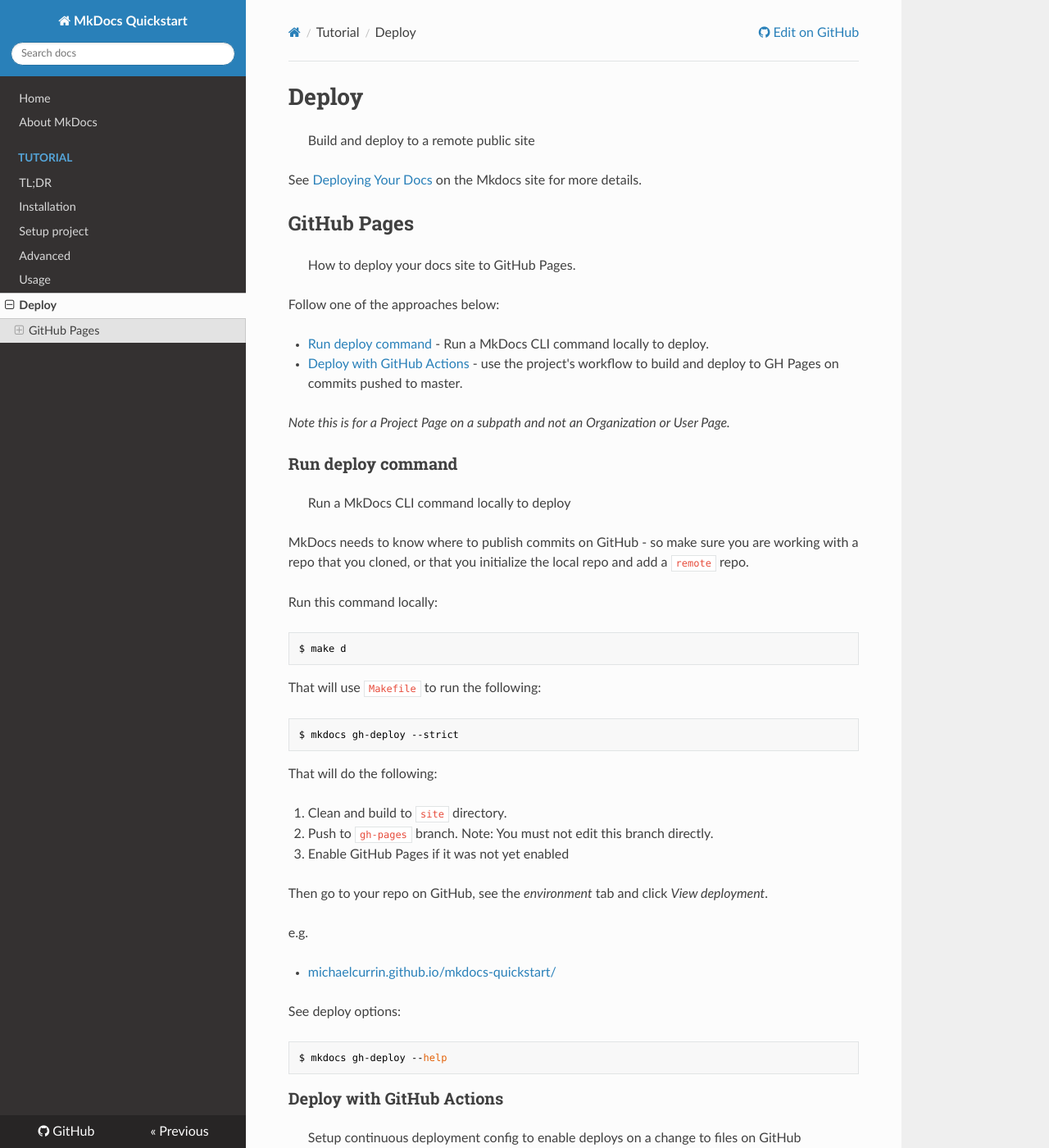
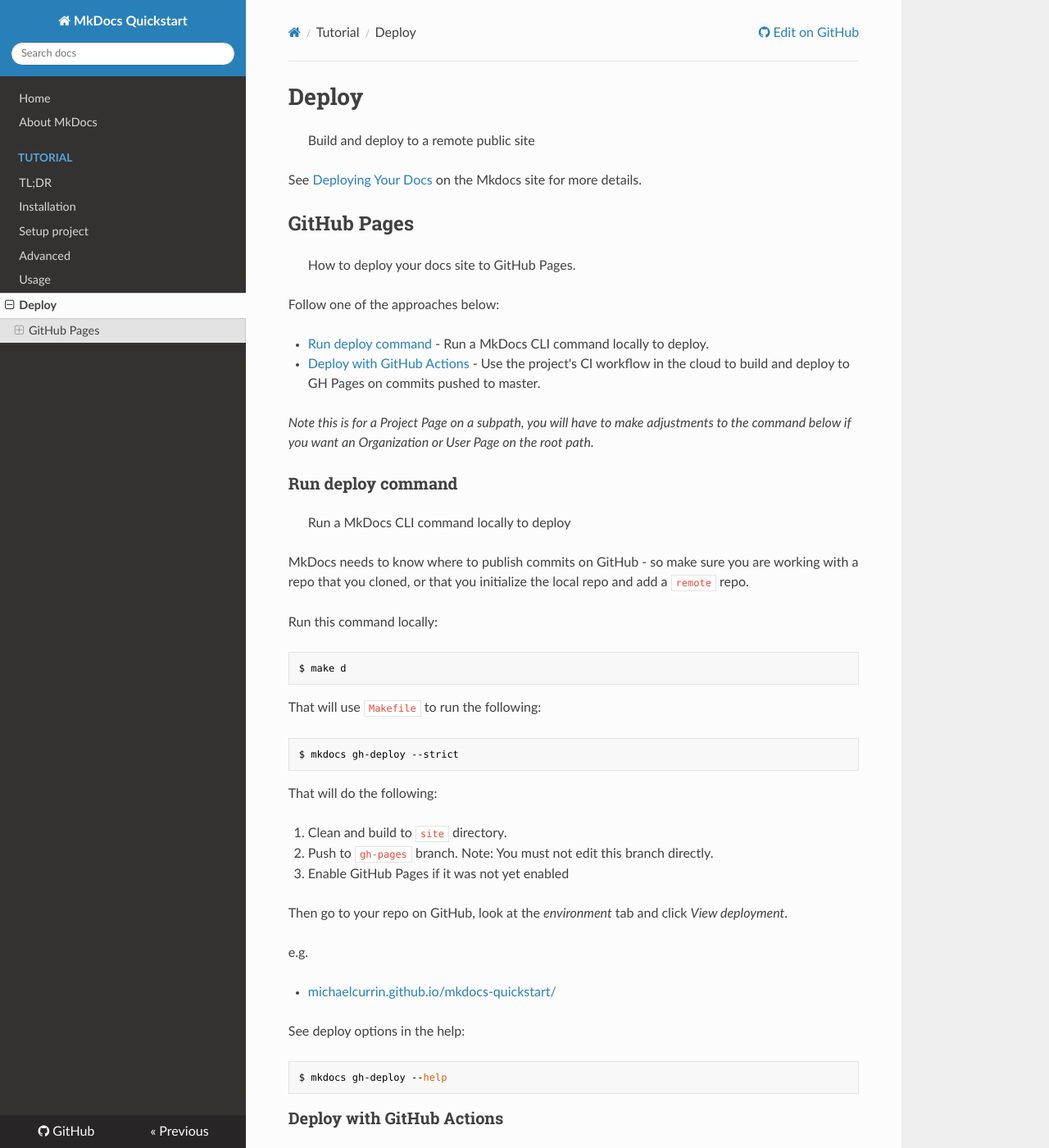
Before and after one commit to MichaelCurrin/mkdocs-quickstart, an MkDocs documentation site: the page built from docs/docs/tutorial/deploy.md, in a window 1280 px wide and 1400 px high. Shown: the whole window at 82% size. Built offline with MkDocs 1.6.1, drawn with Linux system fonts in a browser that asks for light colours; nearby versions of some CDN libraries.

Commit message:
Update deploy.md

````diff
--- a/docs/docs/tutorial/deploy.md
+++ b/docs/docs/tutorial/deploy.md
@@ -11,10 +11,9 @@
 Follow one of the approaches below:
 
 - [Run deploy command](#run-deploy-command) - Run a MkDocs CLI command locally to deploy.
-- [Deploy with GitHub Actions](#deploy-with-github-actions) - use the project's workflow to build and deploy to GH Pages on commits pushed to master.
+- [Deploy with GitHub Actions](#deploy-with-github-actions) - Use the project's CI workflow in the cloud to build and deploy to GH Pages on commits pushed to master.
 
-
-_Note this is for a Project Page on a subpath and not an Organization or User Page._
+_Note this is for a Project Page on a subpath, you will have to make adjustments to the command below if you want an Organization or User Page on the root path._
 
 ### Run deploy command
 > Run a MkDocs CLI command locally to deploy
@@ -39,14 +38,13 @@
 2. Push to `gh-pages` branch. Note: You must not edit this branch directly.
 3. Enable GitHub Pages if it was not yet enabled
 
-Then go to your repo on GitHub, see the *environment* tab and click _View deployment_.
+Then go to your repo on GitHub, look at the *environment* tab and click _View deployment_.
 
 e.g.
 
 - [michaelcurrin.github.io/mkdocs-quickstart/](https://michaelcurrin.github.io/mkdocs-quickstart/)
 
-
-See deploy options:
+See deploy options in the help:
 
 ```sh
 $ mkdocs gh-deploy --help
````
